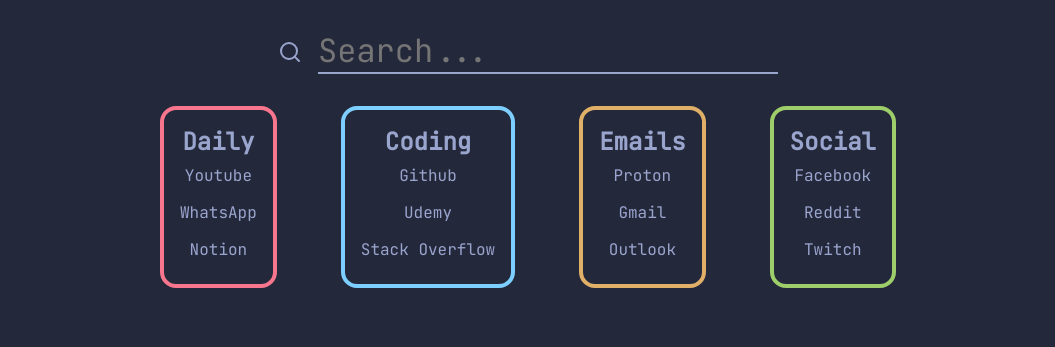
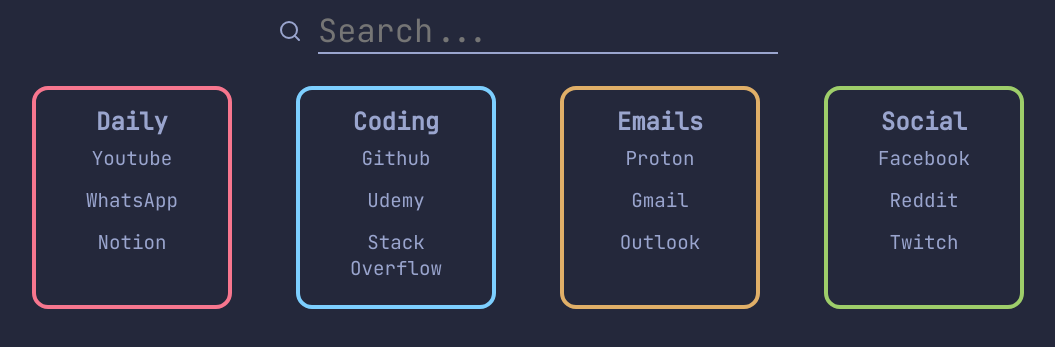
Before and after one commit to dalo-dev/DALO-startpage, a plain HTML site: page index.html in a window 1280 px wide. Shown: the part 305-652 px from the top of the page, without its empty margins (112-1167 px from the left). Drawn offline with Linux system fonts and the light colour scheme.

Commit message:
Fix some sizes

```diff
--- a/styles.css
+++ b/styles.css
@@ -30,6 +30,7 @@
 
 a {
   text-decoration: none;
+  font-size: 1.2rem;
 }
 
 a:hover {
@@ -76,9 +77,12 @@
 .common-sites {
   display: flex;
   justify-content: space-between;
+  flex-wrap: wrap;
 }
 
 .common-sites div {
+  width: 200px;
+  max-width: 100%;
   margin: 0 2rem;
   padding: 1rem;
   text-align: center;
```
